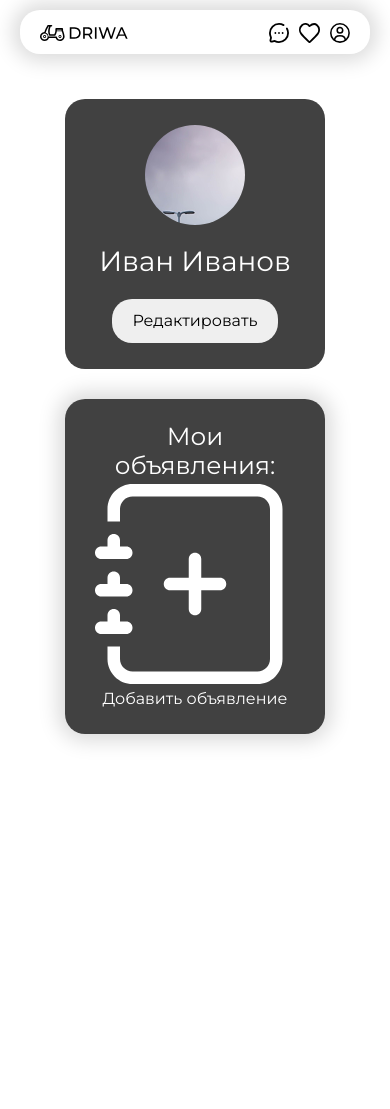
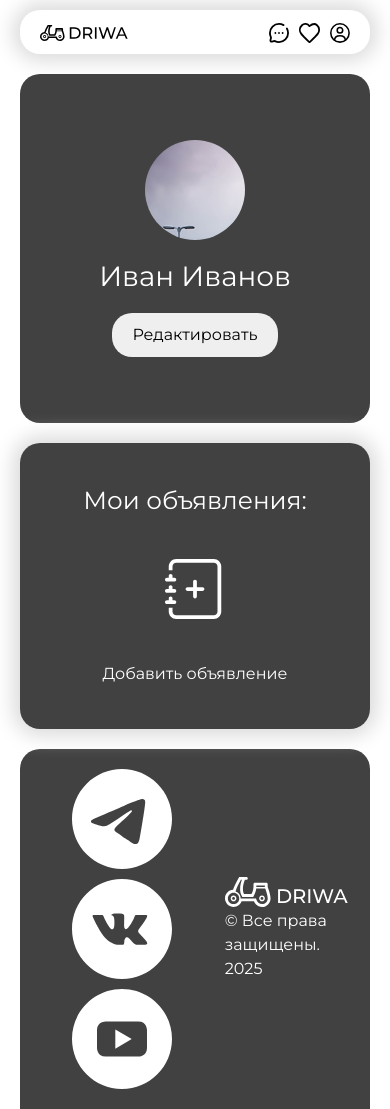
Before and after one commit to 1-stg/Driwa, a plain HTML site: page profile.html in a window 390 px wide. Before the commit the page ends 844 px from the top, so only its background shows below. Drawn offline with Linux system fonts and the light colour scheme.

Commit message:
updated styles for profile

```diff
--- a/profile.html
+++ b/profile.html
@@ -10,7 +10,6 @@
     <link rel="stylesheet" href="web\css\styles.css">
     <link rel="stylesheet" href="web/css/profile.css">
     <script src="web/js/car_carts.js" defer></script>
-    <script src="web/js/favorite.js" defer></script>
     <script src="web/js/chat.js" defer></script>
 </head>
 
@@ -59,15 +58,28 @@
             </div>
             <div class="ads">
                 <button class="ads__body">
-                    <h2 class="ads__body-title">Мои объявления:</h2>
-                    <img class="ads__body-img" src="web/images/svg/add_ads.svg" alt="Добавить объявление">
+                    <h2 class="ads__body__title">Мои объявления:</h2>
+                    <img class="ads__body__img" src="web/images/svg/add_ads.svg" alt="Добавить объявление">
                     <p class="ads__body-p">Добавить объявление</p>
                 </button>
             </div>
         </div>
     </main>
 
-    <footer></footer>
+    <div class="footer-container">
+        <footer>
+            <div class="logos-footer">
+                <img src="web\images\svg\telegram.svg" alt="Наш телеграм" />
+                <img src="web\images\svg\vk.svg" alt="Наш ВК" />
+                <img src="web\images\svg\youtube.svg" alt="Наш Ютуб" />
+            </div>
+
+            <div class="text-footer">
+                <img src="web\images\svg\logo_white.svg" alt="Наш Логотип" />
+                <p>&copy; Все права защищены. 2025</p>
+            </div>
+        </footer>
+    </div>
 
 
     <script src="web\bootstrap\js\bootstrap.bundle.min.js"></script>
--- a/web/css/profile.css
+++ b/web/css/profile.css
@@ -4,9 +4,12 @@
     outline-offset: 10px;
 }
 
+footer {
+    margin: 10px 20px 0px 20px;
+}
+
 main {
-    /* padding: 50px; */
-
+    padding: 0 !important;
 }
 
 .user {
@@ -23,7 +26,7 @@ main {
 }
 
 .user__container {
-    padding: 20px 50px;
+    padding: 10px 20px;
     width: 100%;
     min-height: 80vh;
     display: flex;
@@ -31,7 +34,7 @@ main {
     align-items: stretch;
     justify-content: space-between;
     flex-wrap: wrap;
-    gap: 30px;
+    gap: 20px;
 }
 
 .user__photo__container {
@@ -95,8 +98,8 @@ main {
 }
 
 .ads__body__img {
-    width: 80px;
-    height: 80px;
+    width: 200px;
+    height: 200px;
 }
 
 /* Планшеты */
@@ -121,6 +124,11 @@ main {
         width: 150px;
         height: 150px;
     }
+
+    .ads__body__img {
+        width: 100px;
+        height: 100px;
+    }
 }
 
 /* Мобильные устройства */
@@ -144,6 +152,7 @@ main {
 
     .ads__body {
         padding: 20px;
+        gap: 20px;
     }
 
     .user__photo__container {
@@ -189,6 +198,6 @@ main {
     }
 }
 
-footer {
+/* footer {
     background: none;
-}
+} */
--- a/web/css/styles.css
+++ b/web/css/styles.css
@@ -194,9 +194,10 @@ nav {
 .favorite__add img {
     position: absolute;
     right: 40px;
-    bottom: 40px;
-    width: 50px;
-    height: 50px;
+    bottom: 12%;
+    width: 40px;
+    height: 40px;
+    opacity: 0.8;
 }
 
 .card:hover .favorite__add img {
@@ -395,6 +396,7 @@ footer {
     width: 50%;
     height: 100%;
     padding: 20px;
+    padding-right: 1px;
     overflow-y: scroll;
 }
 
```
